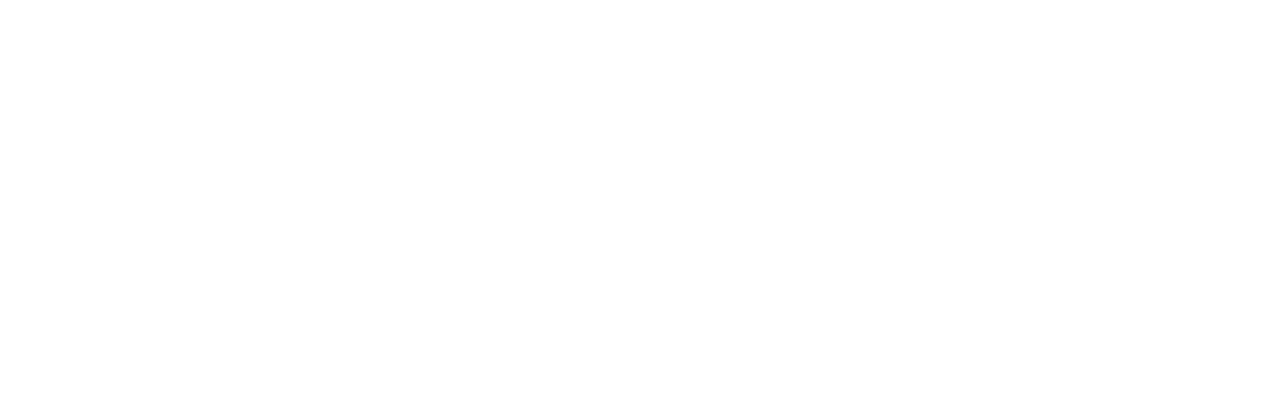
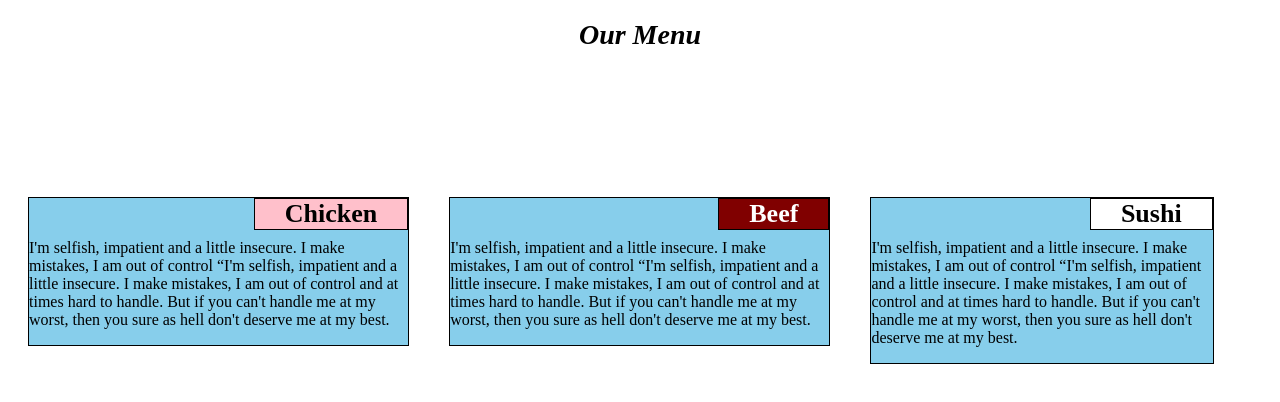
Before and after one commit to amanjn007/module2-solution-repo, a plain HTML site: page mod_2-solution/index.html in a window 1280 px wide. Drawn offline with Linux system fonts and the light colour scheme.

Commit message:
Assignment Complete

```diff
--- a/mod_2-solution/index.html
+++ b/mod_2-solution/index.html
@@ -2,24 +2,35 @@
 <html>
 <head>
 	<meta charset="utf-8">
-	<title>Assignment solution for module 2</title>
-	<style>
-		h1{
-			font-family: Arial,Helvetica,sans-serif;
-			color: black;
-			font-style: italic;
-			font-size: 75%;
-			text-transform: capitalize;
-			font-weight: bold;
-			text-align: center;
+	<meta name="viewport"
+	content="width=device-width,intial-scale=1">
+<link rel="stylesheet" type="text/css" href="styles.css">
+	<title>Assignment solution for module 2
+	</title>
 
-		}
-
-
-		<
-	/style>
-</head>
+	</head>
 <body>
 <h1> Our Menu </h1>
+<div id ="box1">
+	<div id ="content1">
+		<h2>Chicken</h2>
+<p>I'm selfish, impatient and a little insecure. I make mistakes, I am out of control
+“I'm selfish, impatient and a little insecure. I make mistakes, I am out of control and at times hard to handle. But if you can't handle me at my worst, then you sure as hell don't deserve me at my best.</p></div>
+</div>
+
+<div id ="box2">
+	<div id ="content2">
+				<h3> Beef </h3>
+<p>I'm selfish, impatient and a little insecure. I make mistakes, I am out of control
+“I'm selfish, impatient and a little insecure. I make mistakes, I am out of control and at times hard to handle. But if you can't handle me at my worst, then you sure as hell don't deserve me at my best.</p></div>
+</div>
+
+<div id ="box3">
+	<div id ="content3">
+		<h4>Sushi</h4>
+<p>I'm selfish, impatient and a little insecure. I make mistakes, I am out of control
+“I'm selfish, impatient and a little insecure. I make mistakes, I am out of control and at times hard to handle. But if you can't handle me at my worst, then you sure as hell don't deserve me at my best.
+</p></div>
+</div>
 </body>
 </html>
--- /dev/null
+++ b/mod_2-solution/styles.css
@@ -0,0 +1,150 @@
+<style>
+		*{
+			box-sizing: border-box;
+		}
+		#box1{
+			background-color: skyblue;
+			border: 1px solid black;
+			padding: 0px;
+			margin:20px;
+			width: 30%;
+			float: left;
+
+		}
+		#content1{
+			background-color: skyblue;
+			float: left;
+
+
+		}
+
+
+			#box2{
+			background-color: skyblue;
+			border: 1px solid black;
+			padding: 0px;
+			margin:20px;
+			width: 30%;
+
+			float: left;
+
+		}
+		#content2{
+			background-color: skyblue;
+			float: left;
+
+
+		}
+
+
+			#box3{
+			background-color: skyblue;
+			border: 1px solid black;
+			padding: 0px;
+			margin:20px;
+			width: 30%;
+			float: left;
+
+		}
+		#content3{
+			background-color: skyblue;
+			float: left;
+
+
+		}
+		h1{
+			text-align: center;
+			 font-weight:600;
+			 text-transform: capitalize;
+			 font-style: italic;
+			 font-size: 175%;
+			 font-family: all;
+			 margin-bottom: 10%;
+
+		}
+
+		h2{
+
+			float: right;
+			margin :0px;
+		     background-color: pink ;
+		     border: 1px solid black;
+		      padding-left: 30px;
+		      padding-right: 30px;
+               font-size: 26px;
+               font-weight: bold;
+
+		  }
+		  	h3{
+			float: right;
+			margin :0px;
+		     background-color: maroon ;
+		     border: 1px solid black;
+		      padding-left: 30px;
+		      padding-right: 30px;
+              font-size: 26px;
+              color: white;
+              font-weight: bold;
+
+		  }
+
+		  	h4{
+			float: right;
+			margin :0px;
+		     background-color: white ;
+		     border: 1px solid black;
+		       padding-left: 30px;
+		      padding-right: 30px;
+              font-size: 26px;
+              color: black;
+              font-weight: bold;
+
+		  }
+		p{ padding-top: 25px; }
+		/***large devices****/
+		@media(min-width: 992px){
+			#box1{
+				float: left
+				width: 26%
+			      }
+				#box2{
+					float: left
+				width: 26%
+			}
+				#box3{
+					float:left;
+				width: 27%
+			}
+		}
+
+		@media(min-width: 768px) and (max-width:991px){
+		#box1{
+             float: left;
+			width:44%;
+		}
+		#box2{
+			float: left;
+			width:45%;
+		}
+		#box3{
+			float: none;
+			width:90%;
+		}
+	}
+		/**small devices**/
+		@media(max-width: 767px){
+		 	#box1{
+             float: none;
+			width:85%;
+		}
+		#box2{
+			float: left;
+			width:85%;
+			border: 1px solid black;
+		}
+		#box3{
+			float: left;
+			width:85%;
+		}
+
+}</style>
```
